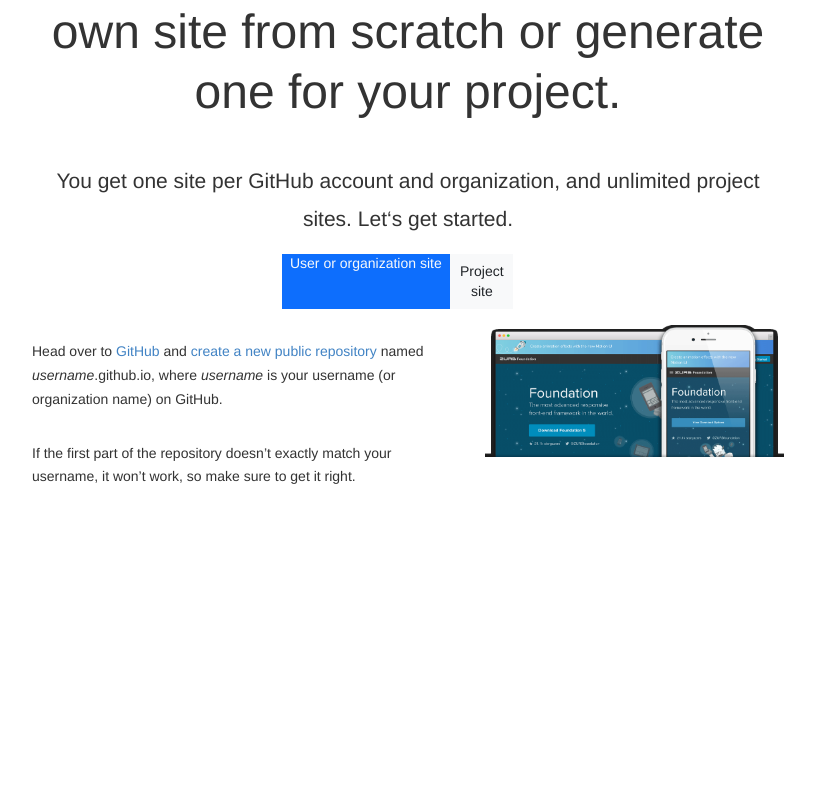
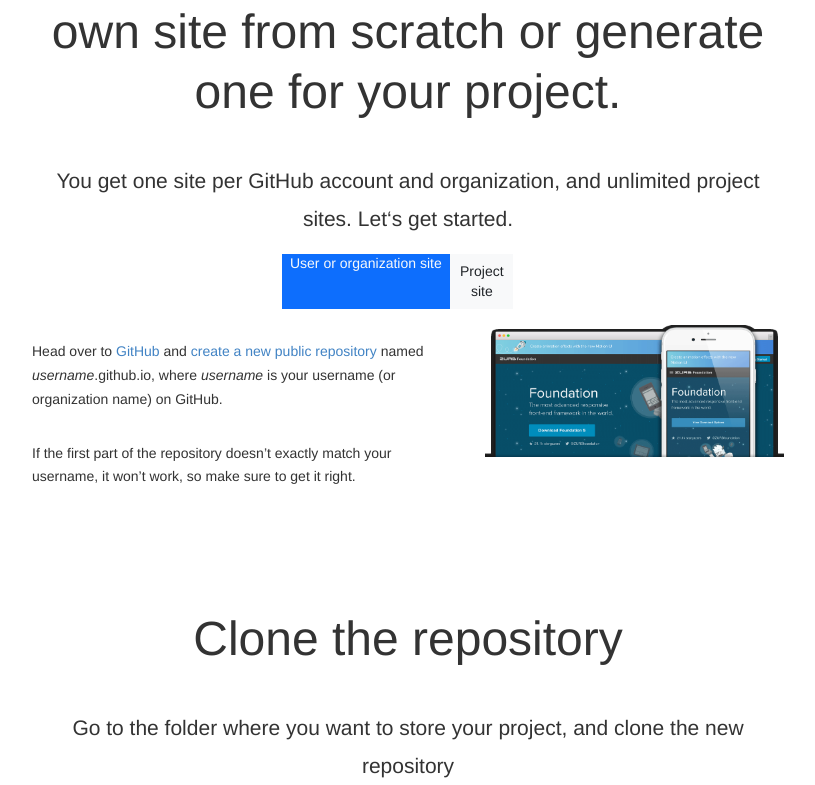
Before and after one commit to andrijaJ01/github-pages-clone, a React (Create React App) app: page / in a window 1280 px wide. Shown: the part 856-1641 px from the top of the page, without its empty margins (232-1047 px from the left). Before the commit the page ends 1375 px from the top, so only its background shows below. Built offline with nearby package versions, Linux system fonts and the light colour scheme.

Commit message:
Added more 'cards' to QuestionsTab.jsx

```diff
--- a/src/components/Tutorial/QuestionsTab/index.jsx
+++ b/src/components/Tutorial/QuestionsTab/index.jsx
@@ -82,7 +82,7 @@ const QuestionTabsSection = () => {
       </Row>
       */}
 
-      <Row classname='w-100'>
+      <Row classname="my-2">
         <Col className='d-flex'>
         <Row>
         <Col md={7}>
@@ -95,6 +95,22 @@ const QuestionTabsSection = () => {
         </Row>
         </Col>
       </Row>
+
+      <Row classname>
+        {/*
+        TODO tabs switcher for this section
+        Terminal,Desktop and I dont know tab
+        */}
+      </Row>
+
+        <Row>
+        <Col md={12} className='text-center'>
+        <h1>Clone the repository</h1>
+        <h2>Go to the folder where you want to store your project, and clone the new repository</h2>
+        </Col>
+
+        </Row>
+
     </section>
   );
 };
--- a/src/components/Tutorial/index.jsx
+++ b/src/components/Tutorial/index.jsx
@@ -32,7 +32,7 @@ const TutorialSection = () => {
           </Row>
         </Col>
       </Row>
-      {/* Render QuestionTabsSection based on activeRow state */}
+
       {activeRow === 'user-site' && (
         <Row>
           <QuestionTabsSection />
```
